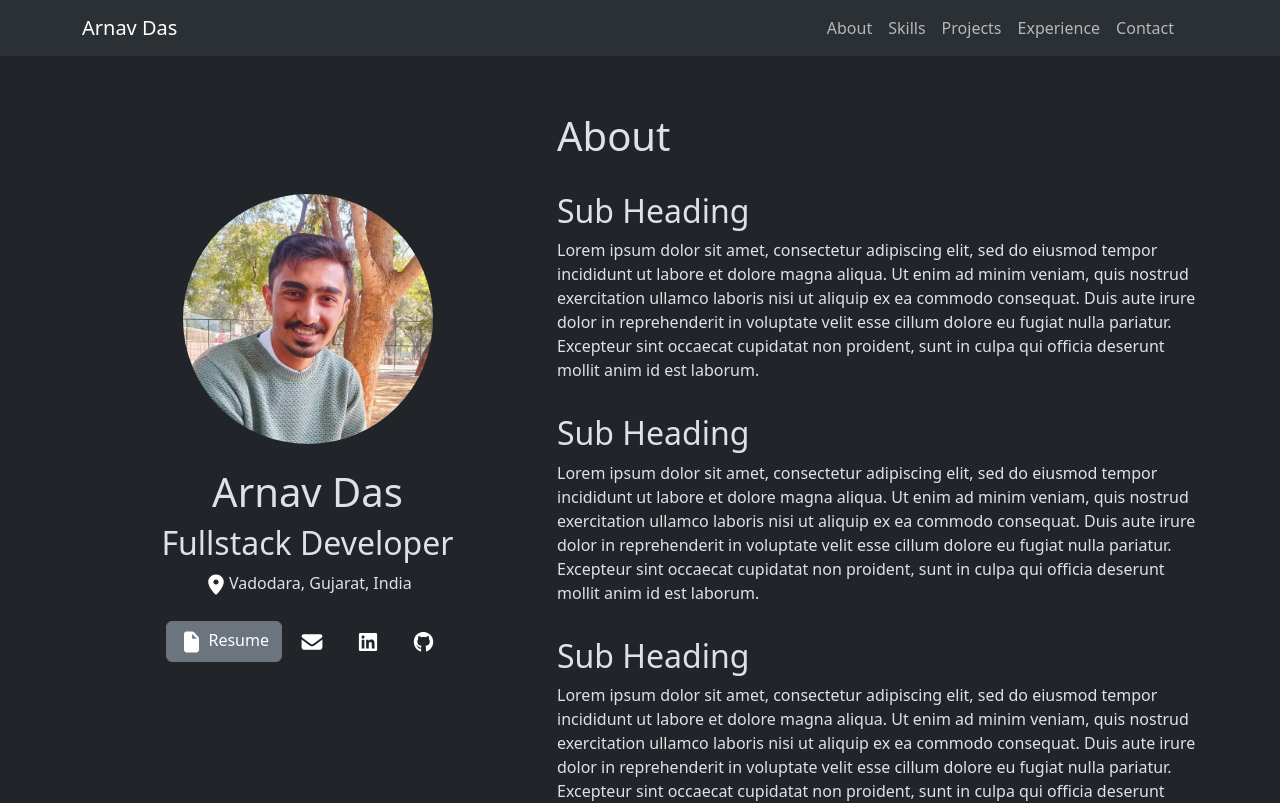
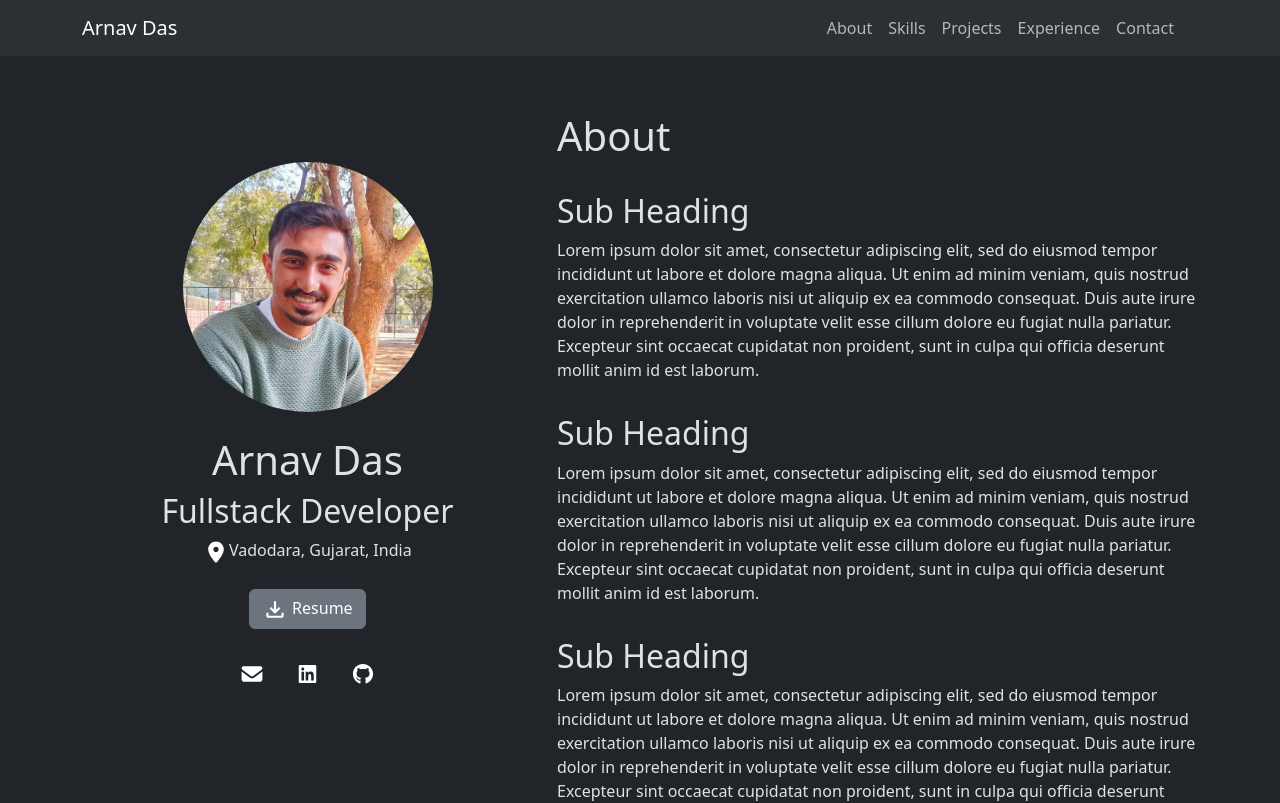
Before and after one commit to Arnav-R-Das/arnavdas.in, a plain HTML site: page index.html in a window 1280 px wide. Shown: the top 803 px of the page. Drawn offline with nearby package versions, Linux system fonts and the light colour scheme.

Commit message:
style: resume button

```diff
--- a/index.html
+++ b/index.html
@@ -46,19 +46,32 @@
 
           <!-- HERO -->
           <section id="hero">
-            <img id="hero-pic" src="./images/Arnav_Das.jpg"> <br>
+
+            <img id="hero-pic" src="./images/Arnav_Das.jpg">
+
+            <br>
             <h1 id="hero-name">Arnav Das</h1>
             <h2 id="hero-role">Fullstack Developer</h2>
+
             <div>
               <img class="icon" src="images/icons/location.svg">Vadodara, Gujarat, India
             </div>
+
+            <br>
             <div>
-              <br>
-              <button class="btn btn-secondary" onclick="alert('Clicked on Resume')">                <img class="icon" src="images/icons/cv.svg">       Resume </button>
-              <a class="btn btn-dark" target="_blank" href="mailto:arnavrdas@gmail.com">             <img class="icon" src="images/icons/email.svg">    </a>
-              <a class="btn btn-dark" target="_blank" href="https://www.linkedin.com/in/arnavrdas/"> <img class="icon" src="images/icons/linkedin.svg"> </a>
-              <a class="btn btn-dark" target="_blank" href="https://github.com/arnavrdas/">          <img class="icon" src="images/icons/github.svg">   </a>
+              <button class="btn btn-secondary" onclick="alert('Resume buttom was clicked')">
+                <img class="icon" src="images/icons/download.svg">
+                Resume
+              </button>
             </div>
+
+            <br>
+            <div>
+              <a class="btn btn-dark" target="_blank" href="mailto:arnavrdas@gmail.com">            <img class="icon" src="images/icons/email.svg">   </a>
+              <a class="btn btn-dark" target="_blank" href="https://www.linkedin.com/in/arnavrdas/"><img class="icon" src="images/icons/linkedin.svg"></a>
+              <a class="btn btn-dark" target="_blank" href="https://github.com/arnavrdas/">         <img class="icon" src="images/icons/github.svg">  </a>
+            </div>
+
           </section>
 
         </div>
@@ -205,5 +218,8 @@
     <!-- BOOTSTRAP -->
     <script src="https://cdn.jsdelivr.net/npm/bootstrap@5.3.8/dist/js/bootstrap.bundle.min.js" integrity="sha384-FKyoEForCGlyvwx9Hj09JcYn3nv7wiPVlz7YYwJrWVcXK/BmnVDxM+D2scQbITxI" crossorigin="anonymous"></script>
 
+    <!-- CUSTOM -->
+    <script src="script.js"></script>
+
   </body>
 </html>
--- a/style.css
+++ b/style.css
@@ -61,7 +61,7 @@ h2:not(#hero-role), #experience-container {
   height: 145px;
   aspect-ratio: 1/1;
 
-  border-radius: 5px;
+  border-radius: 10px;
 }
 
 /******************************************************************************
```
Also changed, not shown: images/icons/download.svg (added), images/icons/mail.svg (added).
